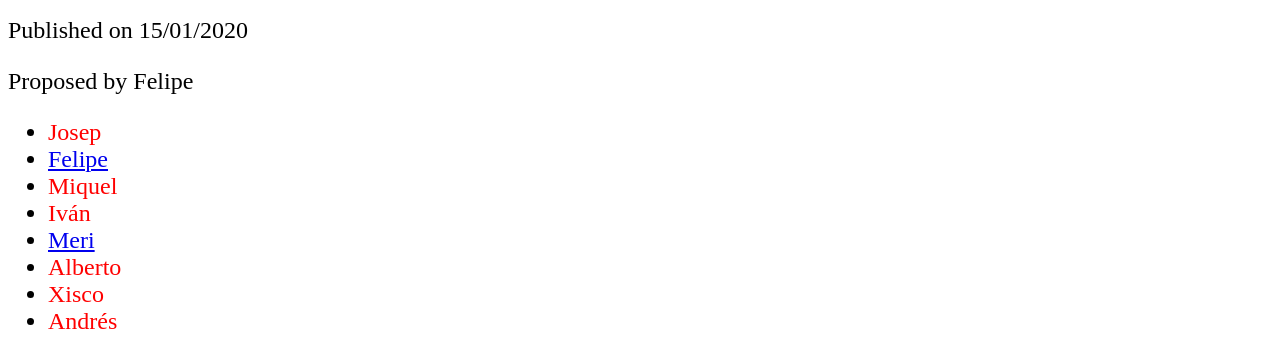
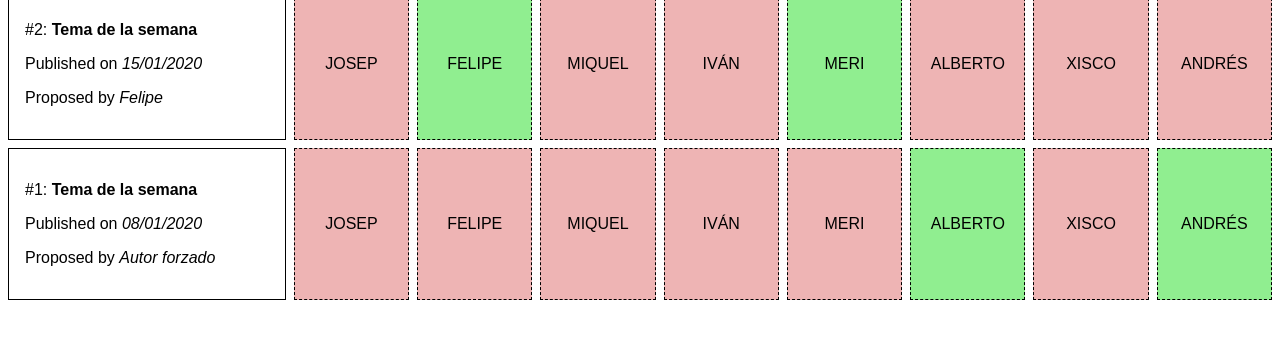
Before and after one commit to albertobastos/project-52-2020, a plain HTML site: page index.html in a window 1280 px wide. Shown: the part 78-440 px from the top of the page. Drawn offline with Linux system fonts and the light colour scheme.

Commit message:
launcher almost done!

```diff
--- a/data.json
+++ b/data.json
@@ -13,7 +13,7 @@
     {
       "topic": "Tema de la semana",
       "author": "Autor forzado",
-      "andres": "http://...",
+      "andres": "http://www.google.es",
       "alberto": "http://..."
     },
     {
--- a/index.html
+++ b/index.html
@@ -1,8 +1,14 @@
 <html>
     <head>
         <style type="text/css">
-body { font-size: 1.5em; }
-.no-photo { color: red; }
+          body { font-family: Arial; }
+          .no-photo { color: red; }
+          .week-container { display: flex; flex-direction: row; align-content: stretch; margin-top: .5em; align-items: stretch; }
+          .week-info { border: 1px solid #000; padding: 1em; width: 300px; }
+          .week-item { display: flex; align-items: center; justify-content: center; width: 100px; border: 1px dashed #000; padding: 1em; margin-left: .5em; background-color: #eeb4b4; text-transform: uppercase;}
+          .week-item.filled { background-color: lightgreen; }
+          .week-item.filled:hover { background-color: white; cursor: grabbing; }
+
         </style>
         <script src="js/ext/moment.min.js"></script>
         <script src="js/ext/vue.js"></script>
@@ -16,18 +22,40 @@ Vue.component('week', {
     data: Object
   },
   template: `
-  <div>
-    <h1>Week #{{data.number}}: {{data.topic}}</h1>
-    <p>Published on {{data.date}}</p>
-    <p>Proposed by {{data.author}}</p>
-    <ul>
-      <li v-for="item in data.items">
-        <a v-if="!!item.url" :href="item.url" target="_blank">{{item.author}}</a>
-        <span v-if="!item.url" class="no-photo">{{item.author}}</a>
-      </li>
-    </ul>
-  </div>
+    <div class="week-container">
+      <week-info v-bind:data="data"></week-info>
+      <week-item v-for="item of data.items" v-bind:item="item" v-bind:key="item.author"></week-item>
+    </div>
   `
+});
+
+Vue.component('week-info', {
+  props: {
+    data: Object
+  },
+  template: `
+    <div class="week-info">
+      <p>#{{data.number}}: <strong>{{data.topic}}</strong></p>
+      <p>Published on <i>{{data.date}}</i></p>
+      <p>Proposed by <i>{{data.author}}</i></p>
+    </div>
+  `
+});
+
+Vue.component('week-item', {
+  props: {
+    item: Object
+  },
+  template: `
+    <div class="week-item" v-bind:class="{ filled: !!item.url }" v-on:click="open()">
+      <span>{{item.author}}</span>
+    </div>
+  `,
+  methods: {
+    open: function() {
+      if(!!this.item.url) window.open(this.item.url);
+    }
+  }
 });
 
 var app = new Vue({
@@ -37,6 +65,7 @@ var app = new Vue({
   },
   template: `
 <div>
+  <h1>Project 52/2020</h1>
   <week v-for="week in weeks" v-bind:data="week"></week>
 </div>`
 });
```
